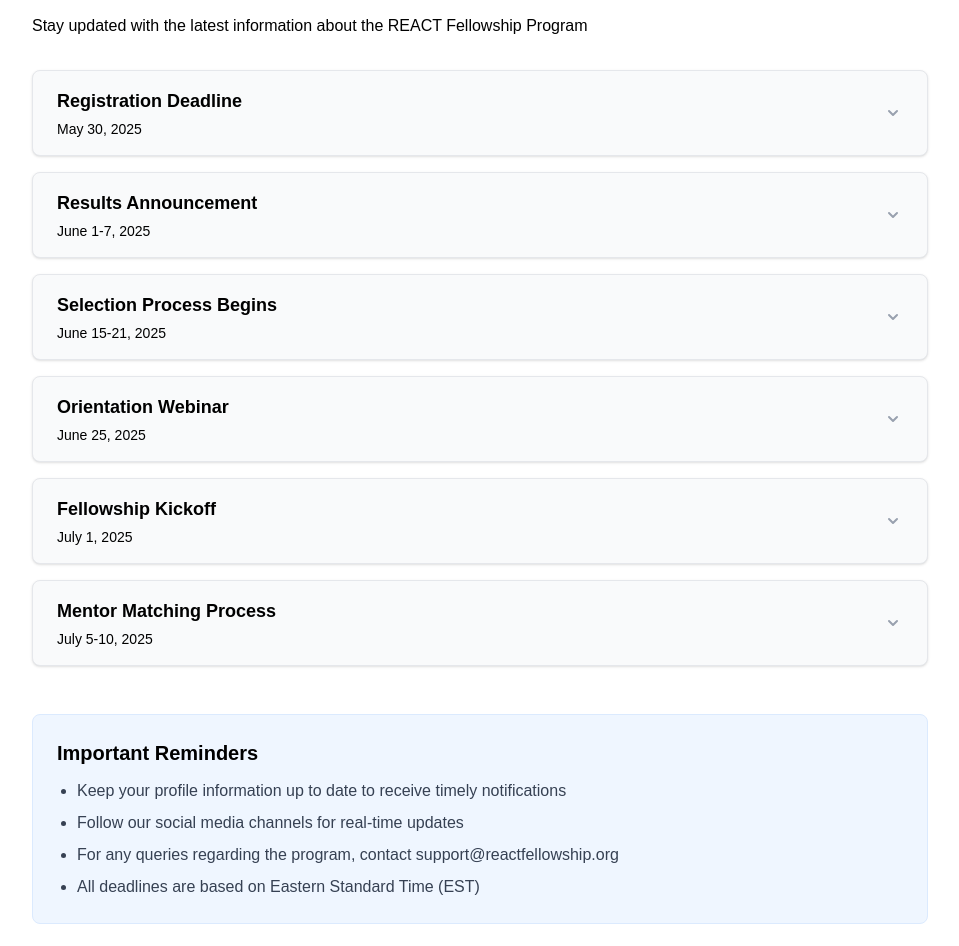
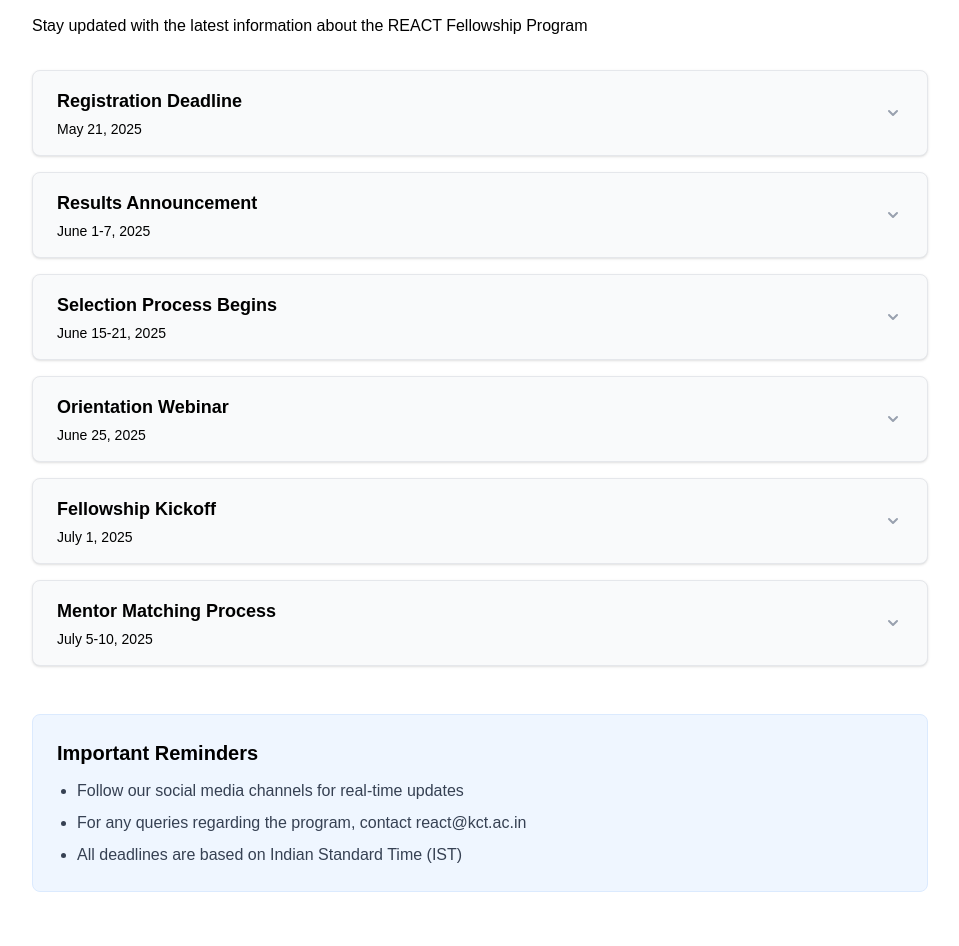
Before and after one commit to REACT-Kumaraguru/REACT, a Next.js app: page /react/announcements in a window 1280 px wide. Shown: the part 126-1072 px from the top of the page, without its empty margins (160-1119 px from the left). Built offline with nearby package versions, Linux system fonts and the light colour scheme.

Commit message:
landing page updated

```diff
--- a/app/react/Announcements.tsx
+++ b/app/react/Announcements.tsx
@@ -9,7 +9,7 @@
     {
       id: 1,
       title: "Registration Deadline",
-      date: "May 30, 2025",
+      date: "May 21, 2025",
       content: "Registration for the REACT Fellowship Program will close on May 30, 2025. Ensure you complete your application with all required documents before the deadline. Late applications will not be considered."
     },
     {
@@ -95,10 +95,9 @@
         <div className="mt-12 p-6 bg-blue-50 rounded-lg border border-blue-100">
           <h2 className="text-xl font-semibold text-blue-800 mb-3">Important Reminders</h2>
           <ul className="list-disc pl-5 space-y-2 text-gray-700">
-            <li>Keep your profile information up to date to receive timely notifications</li>
             <li>Follow our social media channels for real-time updates</li>
-            <li>For any queries regarding the program, contact <span className="font-medium">support@reactfellowship.org</span></li>
-            <li>All deadlines are based on Eastern Standard Time (EST)</li>
+            <li>For any queries regarding the program, contact <span className="font-medium">react@kct.ac.in</span></li>
+            <li>All deadlines are based on Indian Standard Time (IST)</li>
           </ul>
         </div>
       </div>
--- a/app/react/Events.tsx
+++ b/app/react/Events.tsx
@@ -22,7 +22,7 @@
     {
       id: 1,
       title: "REACT Fellowship Orientation",
-      date: "July 1, 2025",
+      date: "June 1, 2025",
       time: "10:00 AM - 12:00 PM EST",
       location: "Virtual (Zoom)",
       description: "Join us for the official orientation of the REACT Fellowship Program. We'll cover program guidelines, expectations, and introduce the leadership team.",
@@ -61,7 +61,7 @@
     {
       id: 101,
       title: "REACT Information Session",
-      date: "April 15, 2025",
+      date: "May 15, 2025",
       time: "3:00 PM - 4:00 PM EST",
       location: "Virtual (Recorded)",
       description: "Introduction to the REACT Fellowship Program, covering eligibility criteria, application process, and fellowship benefits.",
@@ -70,7 +70,7 @@
     {
       id: 102,
       title: "Application Workshop",
-      date: "April 30, 2025",
+      date: "May 18, 2025",
       time: "11:00 AM - 12:30 PM EST",
       location: "Virtual (Recorded)",
       description: "Detailed walkthrough of the application process with tips on creating a compelling application.",
```
